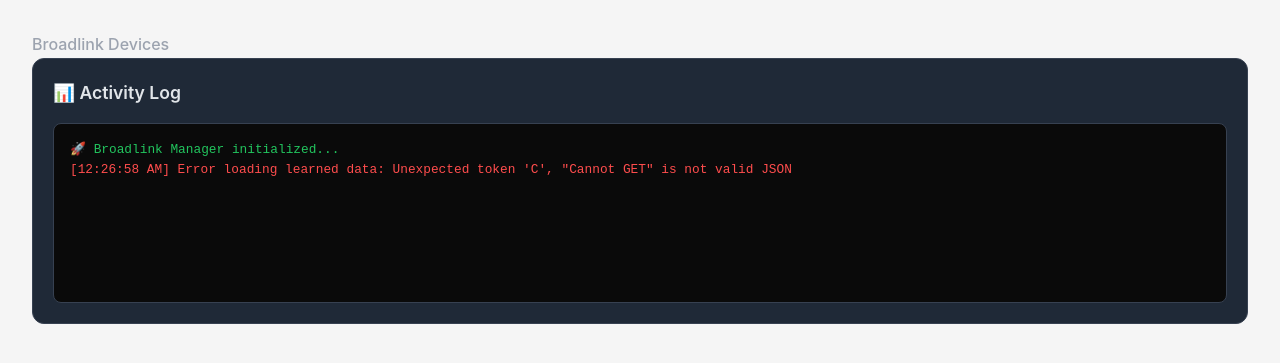
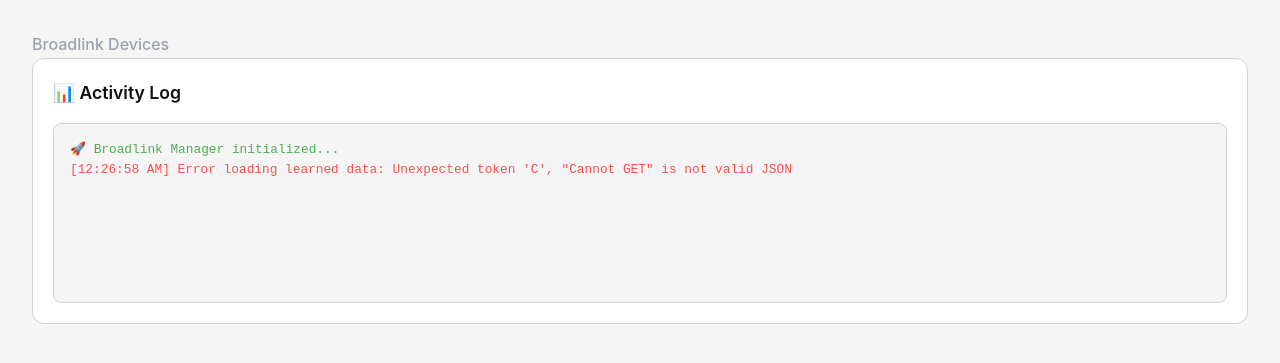
Before and after one commit to tonyperkins/homeassistant-broadlink-manager-v2, a Python web app: template app/templates/index.html in a window 1280 px wide. Shown: the part 102-465 px from the top of the page. Run offline with Jinja, Linux system fonts and the light colour scheme; the template is opened without the code that fills it, so the values that code supplies are empty.

Commit message:
Theme work

```diff
--- a/app/templates/index.html
+++ b/app/templates/index.html
@@ -423,30 +449,35 @@
 
         /* Activity Log */
         .config-section {
-            background: #1f2937;
-            border: 1px solid #374151;
+            background: var(--ha-surface-color);
+            border: 1px solid var(--ha-border-color);
             border-radius: 12px;
             padding: 20px;
             margin-bottom: 16px;
         }
 
         .config-section h2 {
-            color: #e1e5e9;
+            color: var(--ha-text-primary-color);
             margin-bottom: 16px;
             font-size: 1.1rem;
             font-weight: 600;
         }
 
         .log-area {
-            background: #0a0a0a;
-            color: #22c55e;
+            background: var(--ha-background-color);
+            color: var(--ha-success-color);
             font-family: 'JetBrains Mono', 'Fira Code', 'Courier New', monospace;
             padding: 16px;
             border-radius: 8px;
             height: 180px;
             overflow-y: auto;
-            border: 1px solid #374151;
+            border: 1px solid var(--ha-border-color);
             font-size: 0.8rem;
+        }
+
+        body.dark-mode .log-area {
+            background: #0a0a0a;
+            color: #22c55e;
         }
 
         .alert {
@@ -758,44 +789,19 @@
                 `${baseUrl}${endpoint}` : endpoint;
         }
 
-        // Simple dark mode toggle - with initial HA theme detection
+        // Simple dark mode toggle - manual only, no auto-detection
         function initDarkModeToggle() {
             const toggleBtn = document.getElementById('theme-toggle');
 
-            // Check for saved preference first
+            // Check for saved preference
             const savedMode = localStorage.getItem('darkMode');
 
-            if (savedMode === 'enabled' || savedMode === 'disabled') {
-                // User has manually set preference - use it
-                if (savedMode === 'enabled') {
-                    document.body.classList.add('dark-mode');
-                    toggleBtn.textContent = '☀️';
-                } else {
-                    toggleBtn.textContent = '🌙';
-                }
+            if (savedMode === 'enabled') {
+                document.body.classList.add('dark-mode');
+                toggleBtn.textContent = '☀️';
             } else {
-                // No saved preference - detect from HA parent window (one time only)
-                try {
-                    if (window.parent && window.parent !== window) {
-                        const parentStyles = window.parent.getComputedStyle(window.parent.document.documentElement);
-                        const bgColor = parentStyles.getPropertyValue('--primary-background-color').trim();
-
-                        if (bgColor && bgColor.startsWith('#')) {
-                            const isDark = parseInt(bgColor.substring(1, 3), 16) < 50;
-                            if (isDark) {
-                                document.body.classList.add('dark-mode');
-                                toggleBtn.textContent = '☀️';
-                                log('Detected dark theme from HA');
-                            } else {
-                                toggleBtn.textContent = '🌙';
-                                log('Detected light theme from HA');
-                            }
-                        }
-                    }
-                } catch (e) {
-                    // Can't access parent, use default light mode
-                    toggleBtn.textContent = '🌙';
-                }
+                // Default to light mode
+                toggleBtn.textContent = '🌙';
             }
 
             // Toggle on click
--- a/config.yaml
+++ b/config.yaml
@@ -1,5 +1,5 @@
 name: Broadlink Manager
-version: "1.10.21"
+version: "1.10.22"
 slug: broadlink-manager
 description: A Home Assistant add-on for managing Broadlink devices with web interface
 arch:
```
Also changed, not shown: other parts of app/templates/index.html (+34 -8 lines), CHANGELOG.md.
